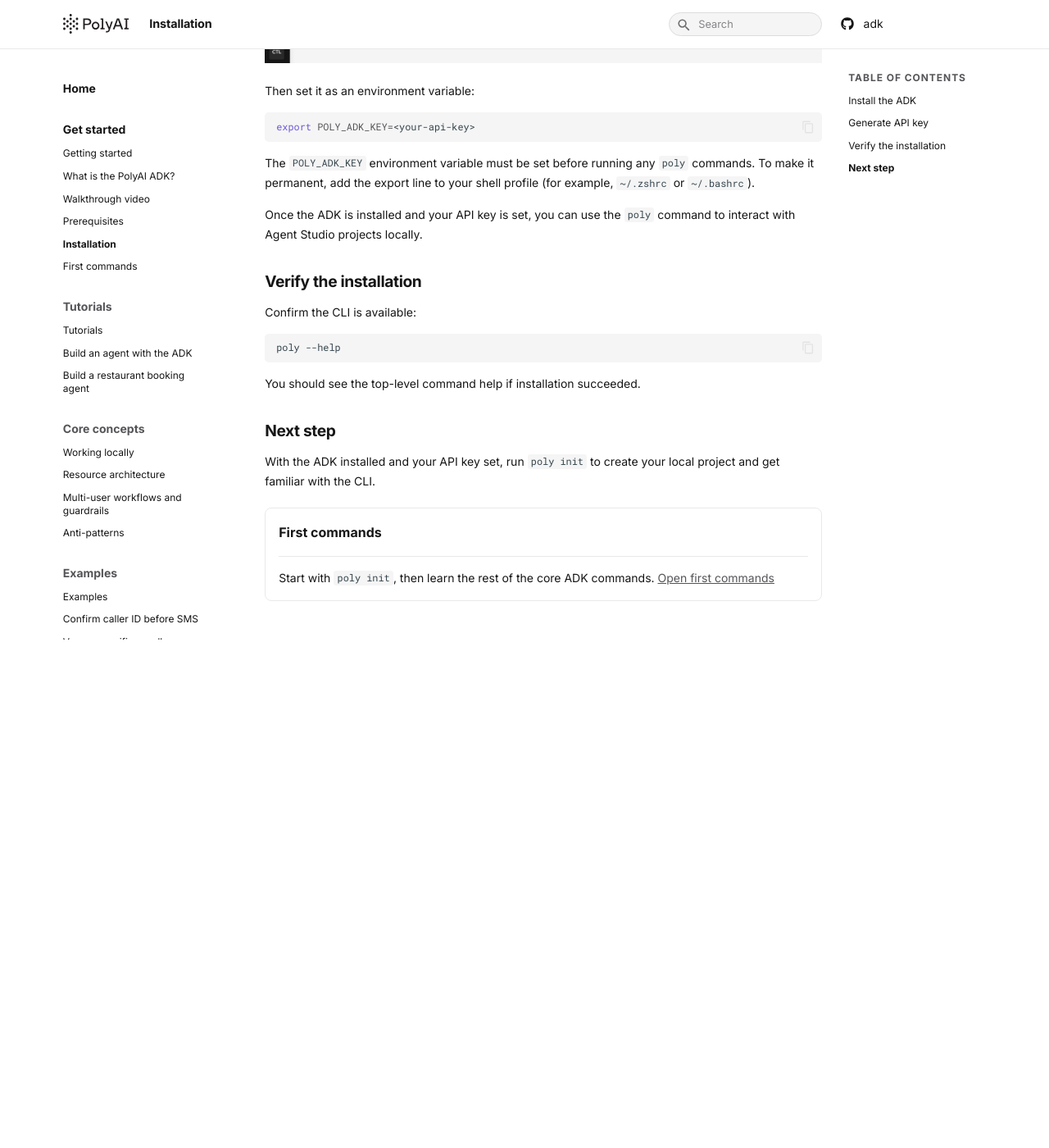
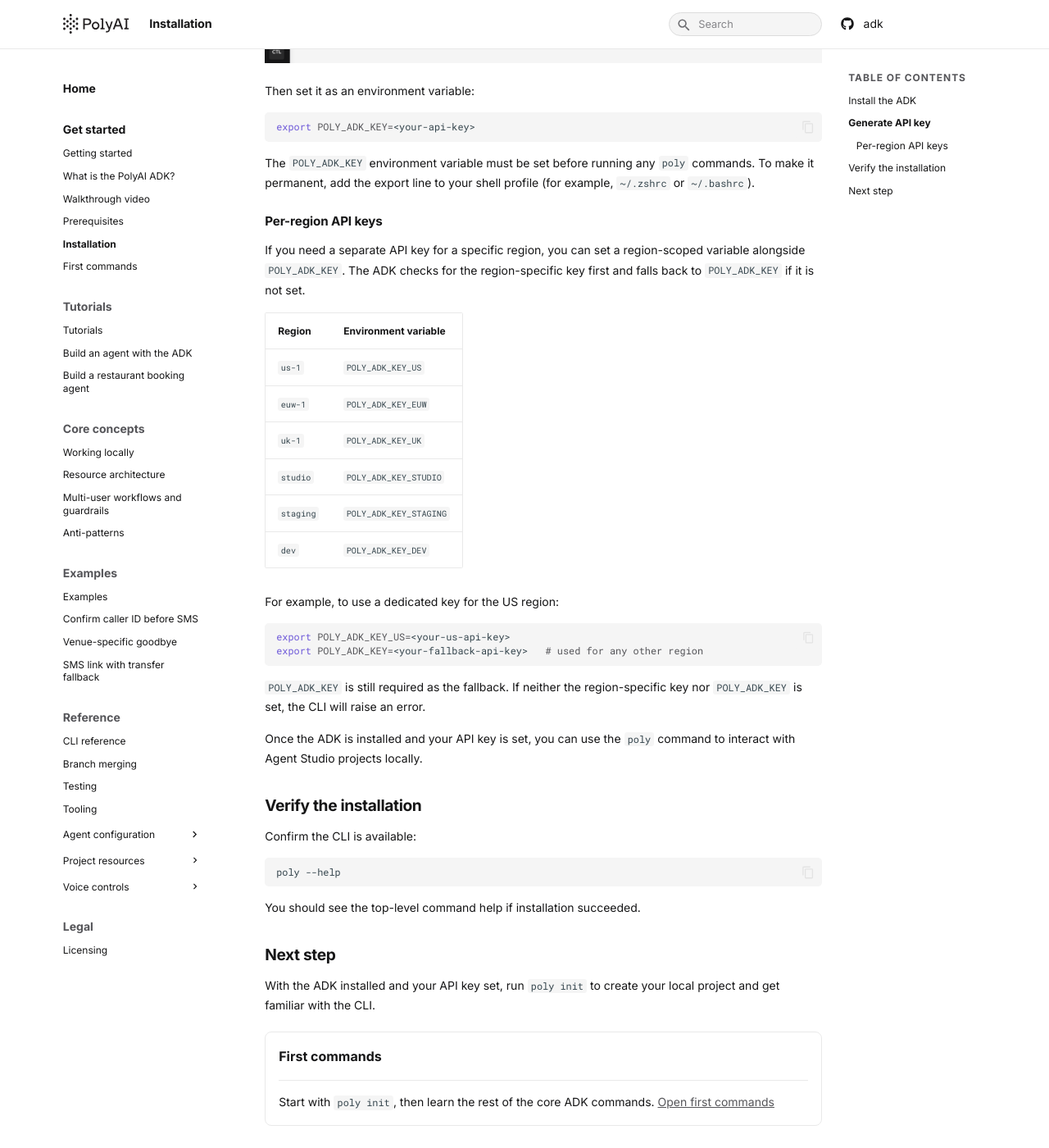
Before and after one commit to polyai/adk, an MkDocs documentation site: the page built from docs/docs/get-started/installation.md, in a window 1280 px wide and 1400 px high, scrolled down 1314 px. Shown: the whole window at 82% size. Built offline with MkDocs 1.6.1 and Material for MkDocs 9.7.7, drawn with Linux system fonts in a browser that asks for light colours; before the commit the page ends 2113 px from its top, so only the background shows below that.

Commit message:
docs: feat: support per-region API keys via POLY_ADK_KEY_{REGION} (#130)
## Summary

This relates to commit
https://github.com/polyai/adk/commit/94cb27b607ffdabcea75896ffbcc01f0406b90c0

## Motivation

<!-- Why is this change needed? Link to an issue if applicable. -->

Closes #<!-- issue number -->

## Changes

<!-- Bullet list of the key changes. Focus on *what* changed, not *how*.
-->

-

## Test strategy

<!-- How did you verify this works? Check all that apply. -->

- [ ] Added/updated unit tests
- [ ] Manual CLI testing (`poly <command>`)
- [ ] Tested against a live Agent Studio project
- [x] N/A (docs, config, or trivial change)

## Checklist

- [ ] `ruff check .` and `ruff format --check .` pass
- [ ] `pytest` passes
- [x] No breaking changes to the `poly` CLI interface (or migration path
documented)
- [ ] Commit messages follow [conventional
commits](https://www.conventionalcommits.org/)

## Screenshots / Logs

<!-- Optional: paste terminal output, screenshots, or before/after diffs
if helpful. -->

Co-authored-by: github-actions[bot] <github-actions[bot]@users.noreply.github.com>

```diff
--- a/docs/docs/get-started/installation.md
+++ b/docs/docs/get-started/installation.md
@@ -55,6 +55,28 @@
 
 The `POLY_ADK_KEY` environment variable must be set before running any `poly` commands. To make it permanent, add the export line to your shell profile (for example, `~/.zshrc` or `~/.bashrc`).
 
+### Per-region API keys
+
+If you need a separate API key for a specific region, you can set a region-scoped variable alongside `POLY_ADK_KEY`. The ADK checks for the region-specific key first and falls back to `POLY_ADK_KEY` if it is not set.
+
+| Region | Environment variable |
+|---|---|
+| `us-1` | `POLY_ADK_KEY_US` |
+| `euw-1` | `POLY_ADK_KEY_EUW` |
+| `uk-1` | `POLY_ADK_KEY_UK` |
+| `studio` | `POLY_ADK_KEY_STUDIO` |
+| `staging` | `POLY_ADK_KEY_STAGING` |
+| `dev` | `POLY_ADK_KEY_DEV` |
+
+For example, to use a dedicated key for the US region:
+
+~~~bash
+export POLY_ADK_KEY_US=<your-us-api-key>
+export POLY_ADK_KEY=<your-fallback-api-key>   # used for any other region
+~~~
+
+`POLY_ADK_KEY` is still required as the fallback. If neither the region-specific key nor `POLY_ADK_KEY` is set, the CLI will raise an error.
+
 Once the ADK is installed and your API key is set, you can use the `poly` command to interact with Agent Studio projects locally.
 
 ## Verify the installation
```
